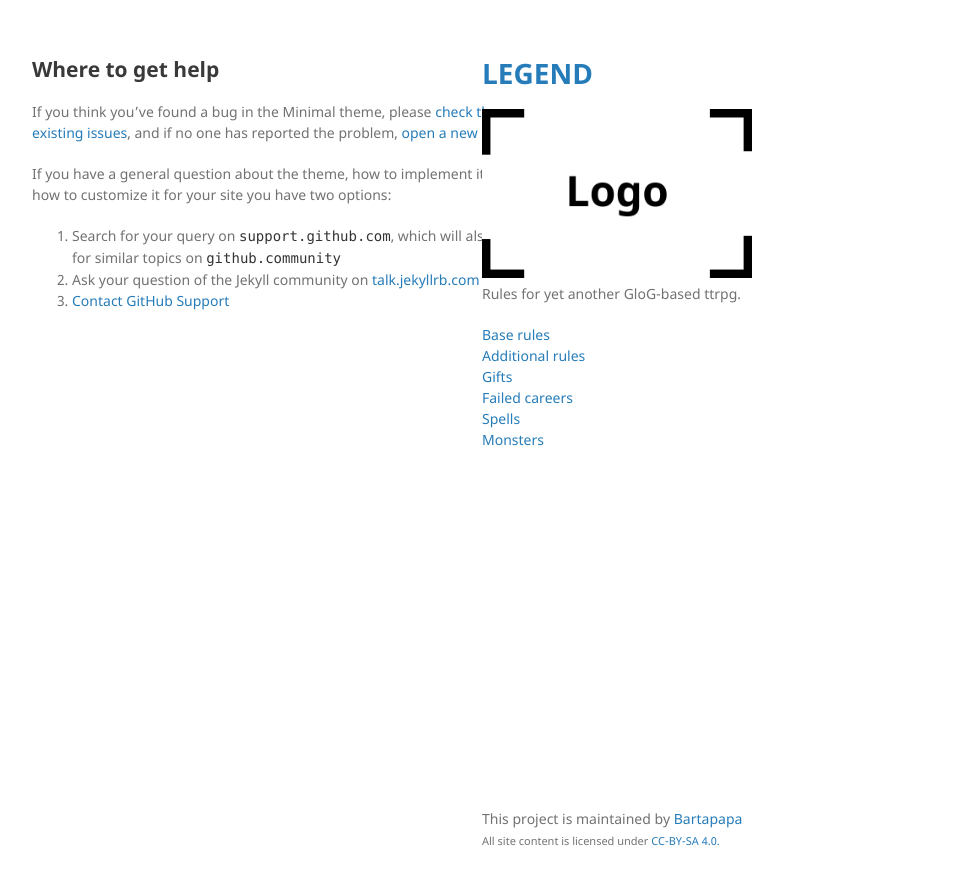
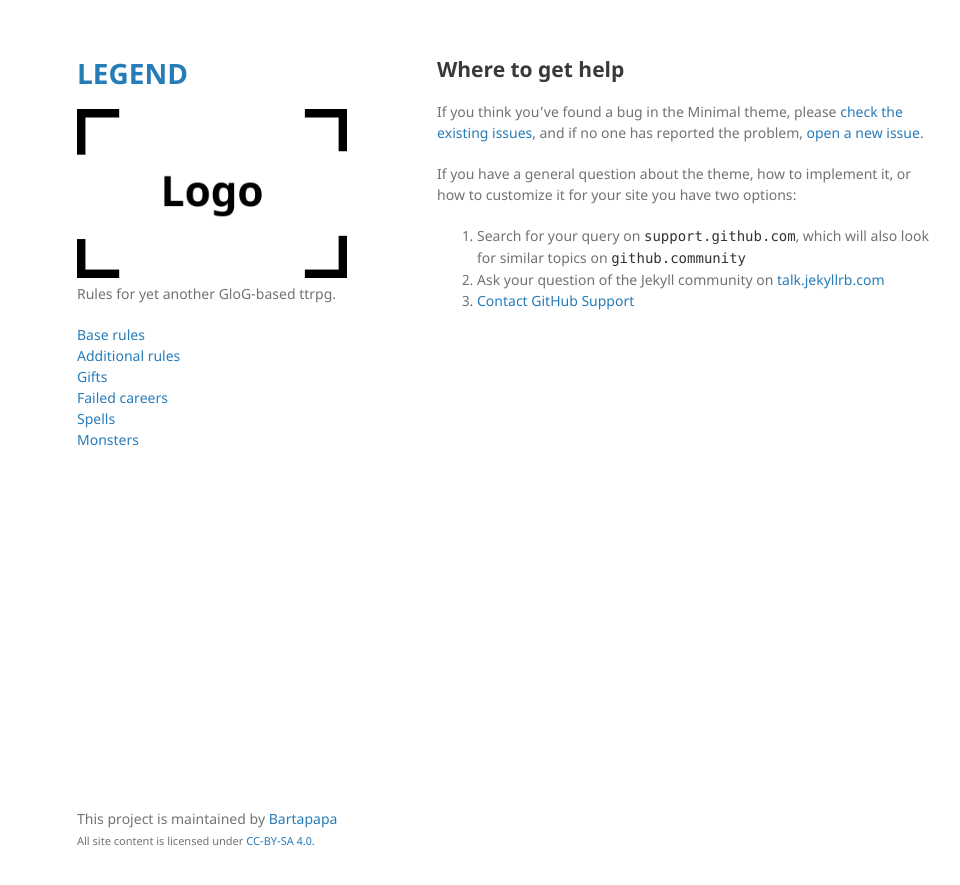
Before and after one commit to Bartapapa/legend, a Jekyll site: the page built from docs/docs/SUPPORT.md, in a window 1280 px wide. Shown: the top 885 px of the page, without its empty margins (133-1093 px from the left). Built offline with Jekyll 4.4.1, drawn with Linux system fonts in a browser that asks for light colours; our own code applies the rules of GitHub Pages for plain Markdown files.

Commit message:
Update jekyll-theme-minimal.scss

```diff
--- a/docs/_sass/jekyll-theme-minimal.scss
+++ b/docs/_sass/jekyll-theme-minimal.scss
@@ -56,7 +56,7 @@ a:hover small {
 }
 
 .wrapper {
-  width:50px;
+  width:860px;
   margin:0 auto;
 }
 
```
